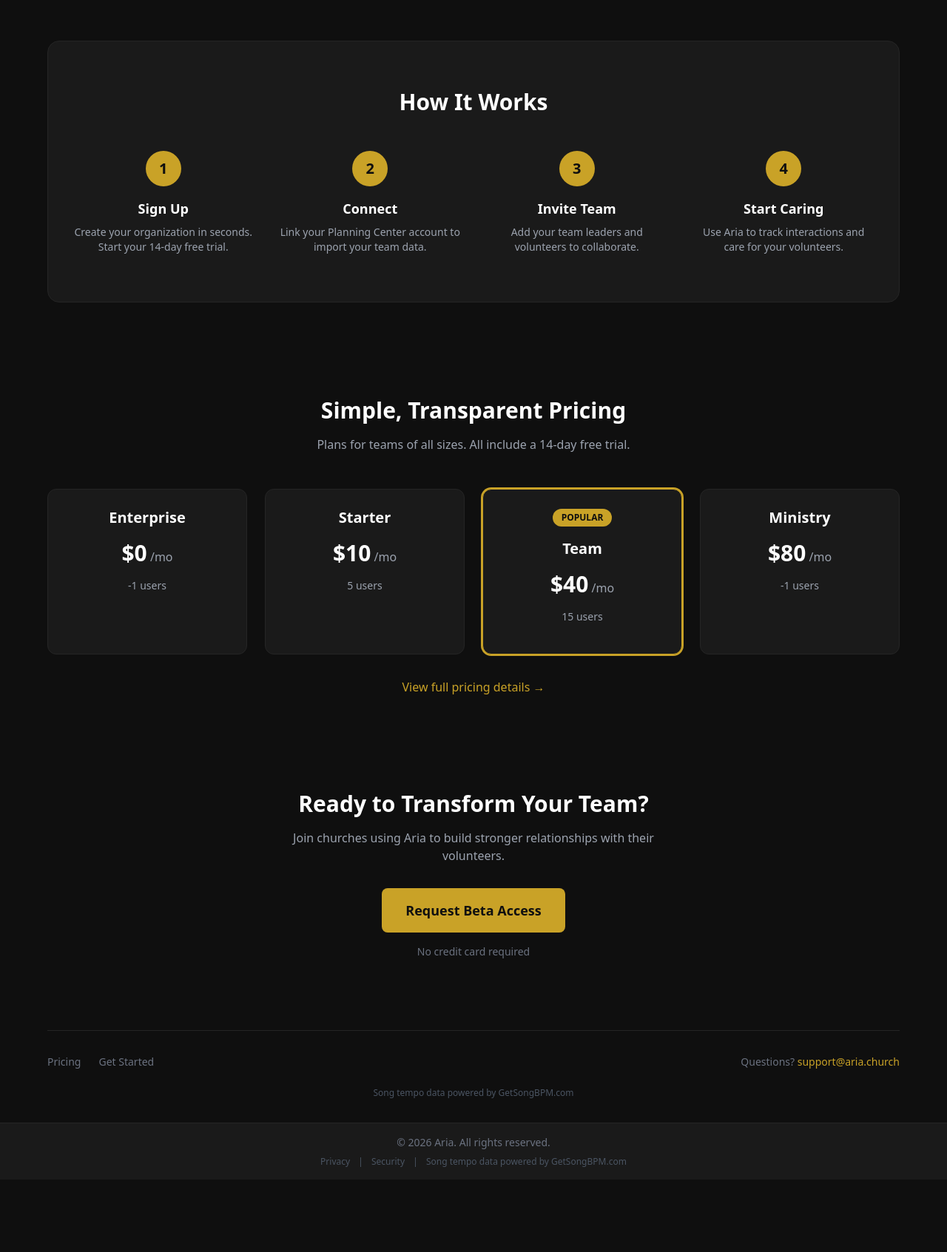
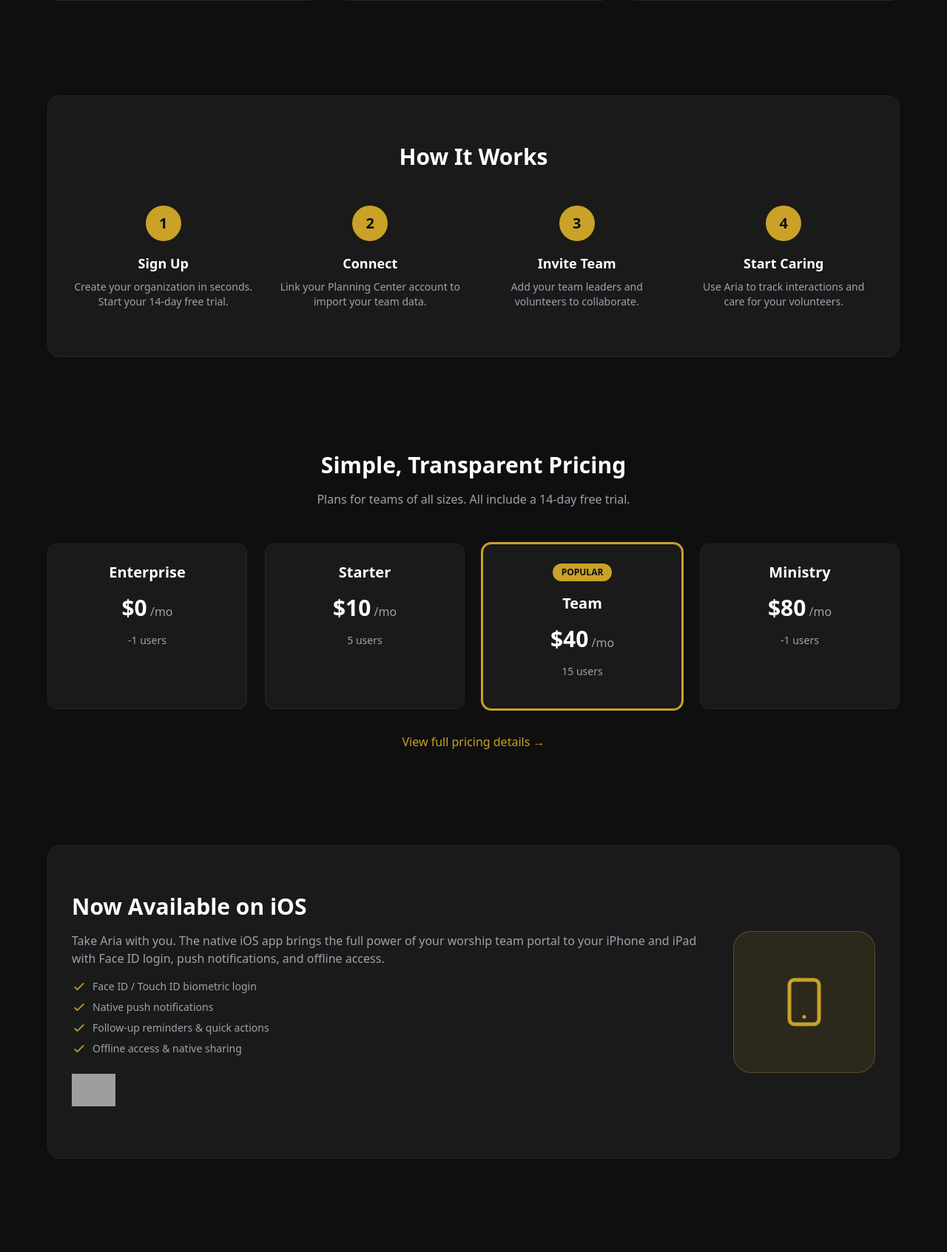
Before and after one commit to ryanpate/CHAgent, a Django app: page / in a window 1280 px wide. Shown: the part 1939-3632 px from the top of the page at 74% size. Before the commit the page ends 3517 px from the top, so only its background shows below. Run offline with Django 5.2, Linux system fonts and the light colour scheme; data comes from the database, SQL or seed files in the repository; some libraries are stand-ins or nearby versions; grey boxes are pictures that could not be loaded.

Commit message:
feat: add App Store download links across public website
Add iOS App Store badge and "Now Available on iOS" section to landing
page, App Store link to footer on all public pages, and iOS app row
to pricing feature comparison table.

Co-Authored-By: Claude Opus 4.6 <noreply@anthropic.com>

```diff
--- a/templates/core/landing.html
+++ b/templates/core/landing.html
@@ -18,7 +18,7 @@
     "@type": "SoftwareApplication",
     "name": "Aria",
     "applicationCategory": "BusinessApplication",
-    "operatingSystem": "Web",
+    "operatingSystem": "Web, iOS",
     "description": "AI-powered worship team management software with Planning Center integration. Manage volunteers, track interactions, access schedules, songs, and chord charts instantly.",
     "url": "https://aria.church",
     "offers": {
@@ -35,6 +35,7 @@
         "Follow-up management",
         "Team communication hub",
         "Push notifications",
+        "Native iOS app",
         "Analytics dashboard",
         "Proactive care insights"
     ],
@@ -95,7 +96,7 @@
     <p class="text-lg text-gray-400 mb-8 max-w-2xl mx-auto">
         Get instant answers about schedules, volunteers, and songs. Track volunteer relationships, manage follow-ups, and build stronger connections with your team - all in one place.
     </p>
-    <div class="flex flex-col sm:flex-row gap-4 justify-center">
+    <div class="flex flex-col sm:flex-row gap-4 justify-center items-center">
         <a href="{% url 'onboarding_signup' %}"
            class="bg-ch-gold hover:bg-ch-gold/90 text-ch-black font-semibold py-4 px-8 rounded-lg text-lg transition-colors">
             Request Beta Access
@@ -103,6 +104,12 @@
         <a href="{% url 'pricing' %}"
            class="bg-ch-gray hover:bg-ch-gray/80 text-white font-semibold py-4 px-8 rounded-lg text-lg transition-colors">
             View Pricing
+        </a>
+    </div>
+    <div class="mt-6">
+        <a href="https://apps.apple.com/us/app/aria-wa-assistant/id6759796456" target="_blank" rel="noopener noreferrer"
+           class="inline-block hover:opacity-80 transition-opacity">
+            <img src="https://tools.applemediaservices.com/api/badges/download-on-the-app-store/black/en-us?size=250x83" alt="Download on the App Store" style="height: 44px;">
         </a>
     </div>
     <p class="text-gray-500 text-sm mt-4">14-day free trial. No credit card required.</p>
@@ -286,6 +293,47 @@
     </div>
 </div>
 
+<!-- iOS App Section -->
+<div class="py-16 bg-ch-dark rounded-2xl border border-ch-gray p-8 my-16">
+    <div class="flex flex-col md:flex-row items-center gap-8">
+        <div class="flex-1 text-center md:text-left">
+            <h2 class="text-3xl font-bold text-white mb-4">Now Available on iOS</h2>
+            <p class="text-gray-400 mb-4">
+                Take Aria with you. The native iOS app brings the full power of your worship team portal to your iPhone and iPad with Face ID login, push notifications, and offline access.
+            </p>
+            <ul class="text-gray-400 text-sm space-y-2 mb-6">
+                <li class="flex items-center gap-2">
+                    <svg class="w-5 h-5 text-ch-gold flex-shrink-0" fill="none" stroke="currentColor" viewBox="0 0 24 24"><path stroke-linecap="round" stroke-linejoin="round" stroke-width="2" d="M5 13l4 4L19 7"/></svg>
+                    Face ID / Touch ID biometric login
+                </li>
+                <li class="flex items-center gap-2">
+                    <svg class="w-5 h-5 text-ch-gold flex-shrink-0" fill="none" stroke="currentColor" viewBox="0 0 24 24"><path stroke-linecap="round" stroke-linejoin="round" stroke-width="2" d="M5 13l4 4L19 7"/></svg>
+                    Native push notifications
+                </li>
+                <li class="flex items-center gap-2">
+                    <svg class="w-5 h-5 text-ch-gold flex-shrink-0" fill="none" stroke="currentColor" viewBox="0 0 24 24"><path stroke-linecap="round" stroke-linejoin="round" stroke-width="2" d="M5 13l4 4L19 7"/></svg>
+                    Follow-up reminders & quick actions
+                </li>
+                <li class="flex items-center gap-2">
+                    <svg class="w-5 h-5 text-ch-gold flex-shrink-0" fill="none" stroke="currentColor" viewBox="0 0 24 24"><path stroke-linecap="round" stroke-linejoin="round" stroke-width="2" d="M5 13l4 4L19 7"/></svg>
+                    Offline access & native sharing
+                </li>
+            </ul>
+            <a href="https://apps.apple.com/us/app/aria-wa-assistant/id6759796456" target="_blank" rel="noopener noreferrer"
+               class="inline-block hover:opacity-80 transition-opacity">
+                <img src="https://tools.applemediaservices.com/api/badges/download-on-the-app-store/black/en-us?size=250x83" alt="Download on the App Store" style="height: 44px;">
+            </a>
+        </div>
+        <div class="flex-shrink-0">
+            <div class="w-48 h-48 bg-ch-gold/10 rounded-3xl border border-ch-gold/30 flex items-center justify-center">
+                <svg class="w-20 h-20 text-ch-gold" fill="none" stroke="currentColor" viewBox="0 0 24 24">
+                    <path stroke-linecap="round" stroke-linejoin="round" stroke-width="1.5" d="M12 18h.01M8 21h8a2 2 0 002-2V5a2 2 0 00-2-2H8a2 2 0 00-2 2v14a2 2 0 002 2z"/>
+                </svg>
+            </div>
+        </div>
+    </div>
+</div>
+
 <!-- CTA Section -->
 <div class="py-16 text-center">
     <h2 class="text-3xl font-bold text-white mb-4">Ready to Transform Your Team?</h2>
--- a/templates/core/onboarding/base_public.html
+++ b/templates/core/onboarding/base_public.html
@@ -110,6 +110,8 @@
                 <span class="mx-2">|</span>
                 <a href="{% url 'security' %}" class="hover:text-gray-400">Security</a>
                 <span class="mx-2">|</span>
+                <a href="https://apps.apple.com/us/app/aria-wa-assistant/id6759796456" target="_blank" rel="noopener noreferrer" class="hover:text-gray-400">iOS App</a>
+                <span class="mx-2">|</span>
                 Song tempo data powered by <a href="https://getsongbpm.com" target="_blank" class="hover:text-gray-400">GetSongBPM.com</a>
             </p>
         </footer>
```
Also changed, not shown: mobile/store-listing.md (+4 -1 lines), templates/core/pricing.html (+13 -0 lines).
